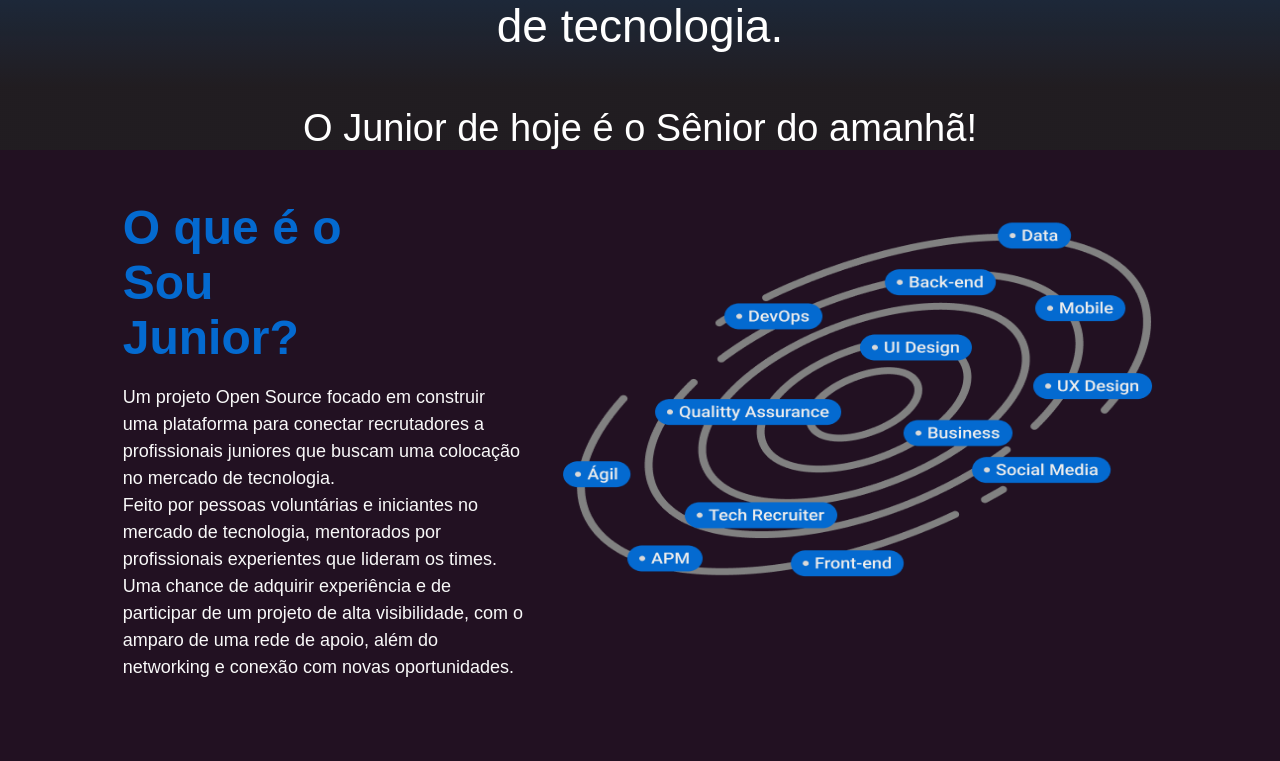
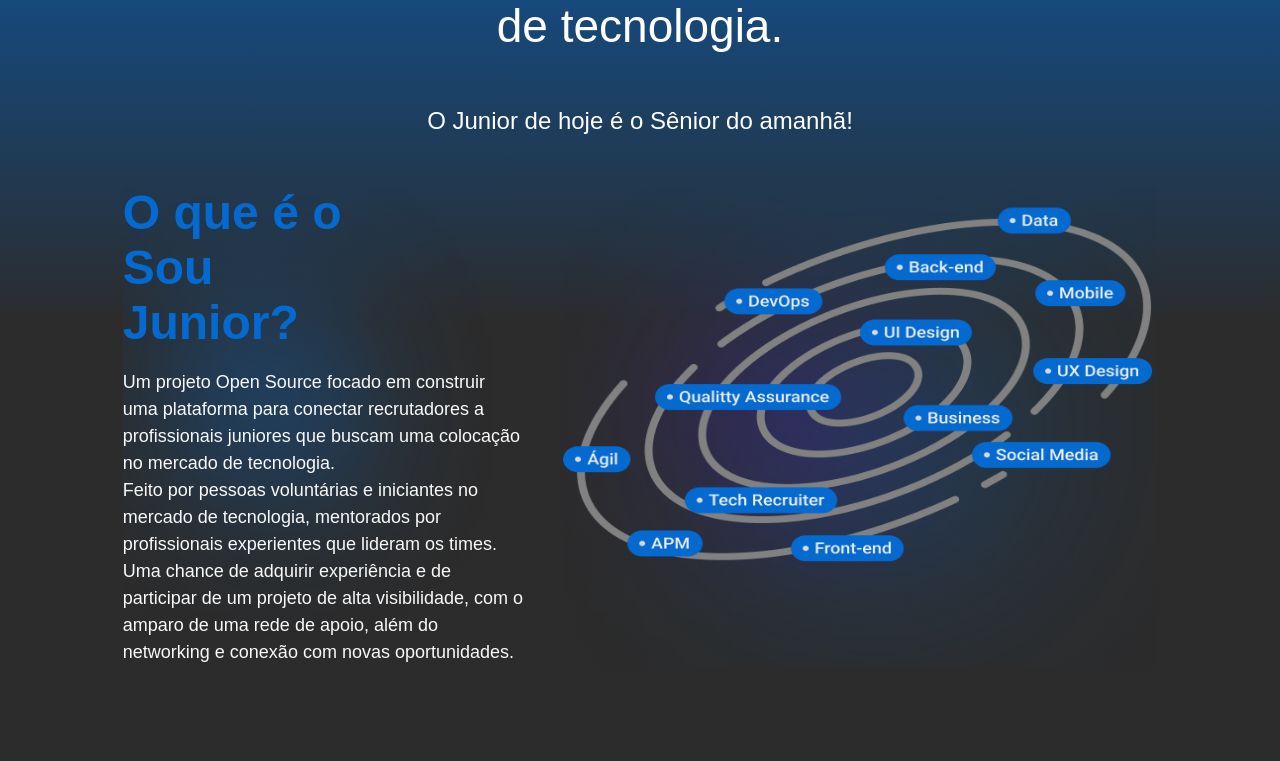
Before and after one commit to SouJunior/site-webapp, a Next.js app: page / in a window 1280 px wide. Shown: the part 615-1376 px from the top of the page. Built offline with nearby package versions, Linux system fonts and the light colour scheme; a web font is replaced by a local one.

Commit message:
Revisar Ajustes de background geral, Header, e About efeitos visuais

```diff
--- a/components/AboutSection/AboutSection.module.css
+++ b/components/AboutSection/AboutSection.module.css
@@ -8,7 +8,6 @@
 .container {
   display: flex;
   max-width: 108.9rem;
-  background-color: #212;
   font-family: "Radio Canada", sans-serif;
   gap: 4rem;
 }
@@ -17,6 +16,10 @@
   display: flex;
   flex-direction: column;
   gap: 1.9rem;
+  background-image: url("/assets/Ellipse.webp");
+  background-size: 100%;
+  background-repeat: no-repeat;
+  background-position: 50% 40%;
 }
 
 .title {
@@ -36,10 +39,17 @@
   max-width: 40ch;
 }
 
+/* .galaxia {
+  flex: 1;
+  object-fit: contain;
+  background: url("/assets/fill-effect.webp") no-repeat cover top 69px right -70px ;
+} */
 .galaxia {
   flex: 1;
-  object-fit: contain;
-  background: url("/assets/fill-effect.webp") no-repeat cover top 69px right -70px;
+  background-image: url("/assets/fill-effect.webp");
+  background-position: 35% 45%;
+  background-size: 130%;
+  background-repeat: no-repeat;
 }
 
 @media (max-width: 900px) {
--- a/components/Footer/index.jsx
+++ b/components/Footer/index.jsx
@@ -6,7 +6,7 @@ import {dataSocial} from "../../utils/dataSocial";
 export const Footer = () => {
   return (
     <>
-      <footer className={styles.footerContainer}>
+      <footer className={styles.footerContainer} id={"redes-sociais"}>
         <div className={styles.align}>
           <h2 className={styles.title}>Faça parte da nossa comunidade!</h2>
           <div className={styles.icons}>
--- a/components/Header/Header.module.css
+++ b/components/Header/Header.module.css
@@ -1,9 +1,9 @@
 .header {
-  background: linear-gradient(
+  /* background: linear-gradient(
     180deg,
     #046ad0 8.33%,
     rgba(33, 33, 33, 0.78) 91.75%
-  );
+  ); */
   display: flex;
   justify-content: center;
   margin-bottom: 5rem;
@@ -82,7 +82,7 @@
   width: 100%;
   text-align: center;
   font-weight: lighter;
-  font-size: 3.8rem;
+  font-size: 2.4rem;
 }
 
 @media (max-width: 900px) {
--- a/components/Navbar/Navbar.module.css
+++ b/components/Navbar/Navbar.module.css
@@ -5,7 +5,7 @@
 }
 .linkNav{
     color:white;
-    padding: 0.3rem 3rem;
+    padding: 0.3rem 0rem 0.3rem 6rem;
     font-size: 2rem;
     font-weight: lighter;
 }
--- a/styles/globals.css
+++ b/styles/globals.css
@@ -8,13 +8,19 @@
 
 html,
 body {
+  scroll-behavior: smooth;
   padding: 0;
   margin: 0;
   font-size:10px;
   font-family: "Radio Canada", sans-serif;
   font-size: 10px;
   color: #f9f9f9;
-  background-color: #212;
+  /* background-color: #212; */
+  background: linear-gradient(
+    180deg,
+    #046ad0 8%,
+    rgba(33, 33, 33, 0.78) 35%
+  );
 }
 
 a {
```
Also changed, not shown: public/assets/Ellipse.webp (added).
